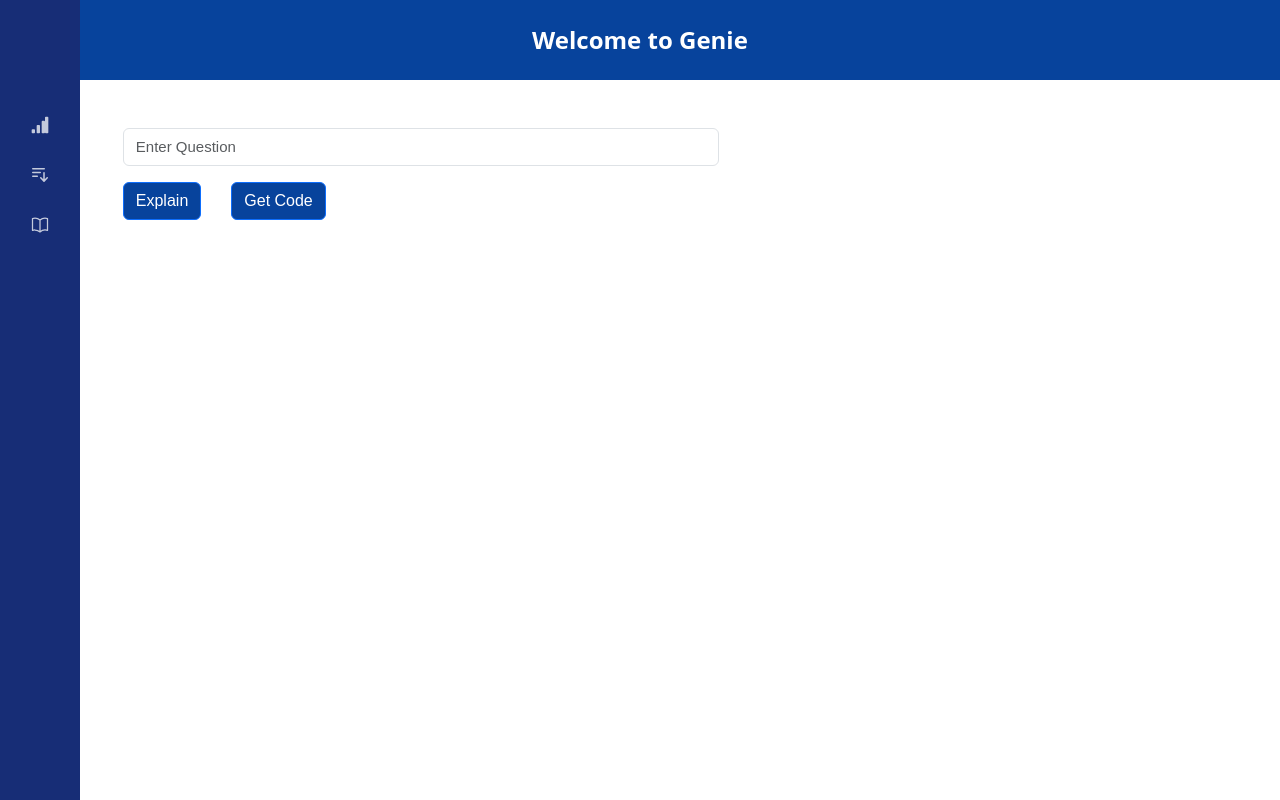
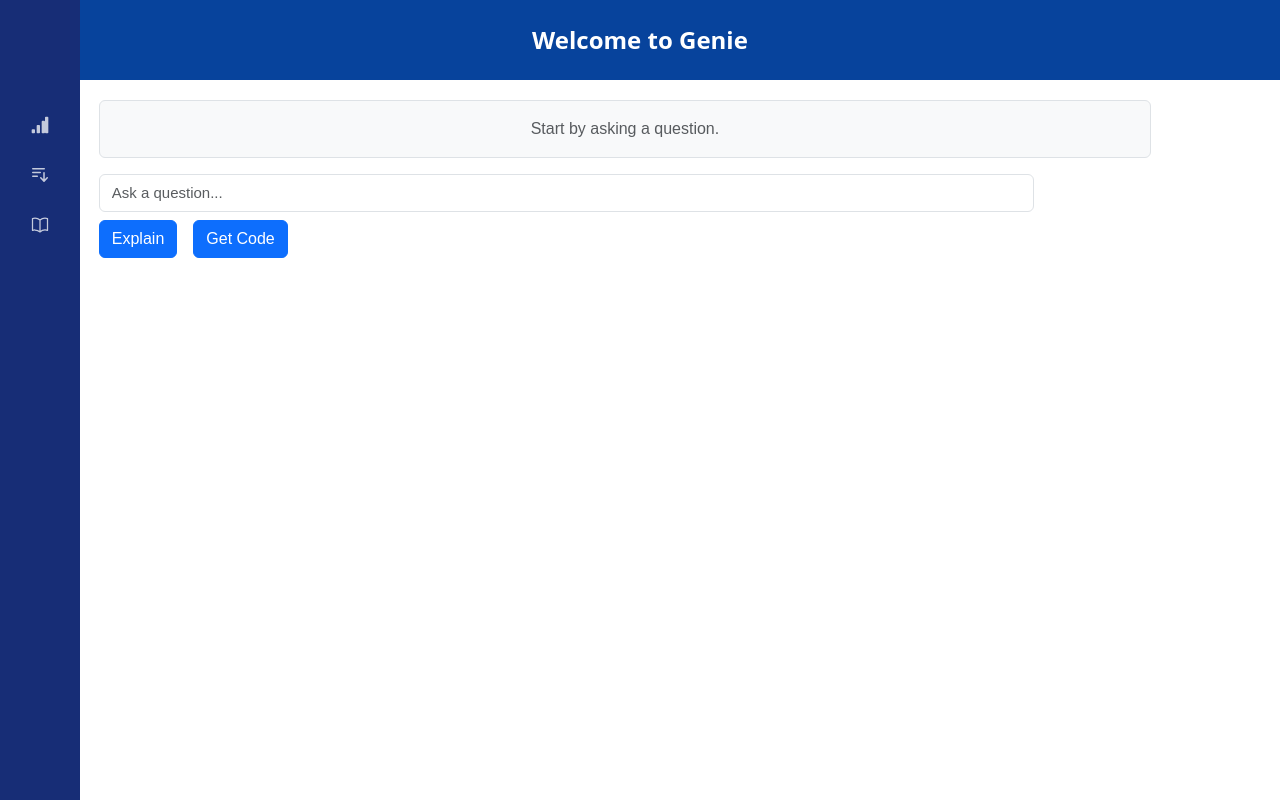
Before and after one commit to Bilvantis-NeoAI/Genie-frontend, a React (Create React App) app: page /retrivingData in a window 1280 px wide. Built offline with nearby package versions, Linux system fonts and the light colour scheme; sample sign-in values are in the browser's storage; what @react-pdf/renderer would draw is missing.

Commit message:
GIT Q&A changes

```diff
--- a/package.json
+++ b/package.json
@@ -33,6 +33,8 @@
     "redux": "^5.0.1",
     "redux-persist": "^6.0.0",
     "redux-thunk": "^3.1.0",
+    "rehype-highlight": "^7.0.1",
+    "remark-gfm": "^4.0.0",
     "sweetalert2": "^11.14.5",
     "web-vitals": "^2.1.4"
   },
--- a/src/App.css
+++ b/src/App.css
@@ -166,9 +166,9 @@ height: 5vh;
   background-color: #07439C !important;
   color: white !important;
 }
-/* .table{
-  width: 170%;
-} */
+.form-control{
+  width: 80% !important;
+}
 .heading-style{
   color: #07439C;
   font-size: 20px;
--- a/src/components/RetrieveData.js
+++ b/src/components/RetrieveData.js
@@ -1,4 +1,4 @@
-import React, { useState, useEffect } from "react";
+import React, { useState, useEffect, useCallback } from "react";
 import { Button, Container, Row, Form } from "react-bootstrap";
 import { HeaderComponent } from "./header";
 import { BootstrapSidebar } from "./sideNav";
@@ -8,217 +8,207 @@ import { retriveRepoData, getRepoCodeData } from "../actions/RetriveDataAction";
 import { useDispatch, useSelector } from "react-redux";
 import { Retrive_repo_data } from "../utils/constatnts";
 import ReactMarkdown from "react-markdown";
+import remarkGfm from "remark-gfm"; // For GitHub-flavored markdown
+import rehypeHighlight from "rehype-highlight"; // For syntax highlighting
+import "highlight.js/styles/github.css";
+
+// Custom hook for using session storage
+const useSessionStorage = (key, defaultValue) => {
+  const [state, setState] = useState(() => {
+    const saved = sessionStorage.getItem(key);
+    return saved ? JSON.parse(saved) : defaultValue;
+  });
+
+  useEffect(() => {
+    sessionStorage.setItem(key, JSON.stringify(state));
+  }, [key, state]);
+
+  return [state, setState];
+};
+
+// Download button component
+const DownloadButton = ({ onClick }) => (
+  <div className="d-flex justify-content-end" onClick={onClick}>
+    <img src={downloadIcon} alt="Download" className="downloadbutton" />
+  </div>
+);
+
+// Main component
 export default function RetrieveData() {
-  const [inputField, setInputField] = useState("");
+  const [inputField, setInputField] = useSessionStorage("inputField", "");
   const [error, setError] = useState("");
-  const [explainData, setExplainData] = useState([]);
-  const [codeData, setCodeData] = useState([]);
+  const [chatMessages, setChatMessages] = useSessionStorage("chatMessages", []); // Chat state
   const [loading, setLoading] = useState(false);
-  const [activeTab, setActiveTab] = useState("");
   const dispatch = useDispatch();
+
   const answerData = useSelector((state) => state.repoData);
   const getCodeResponse = useSelector((state) => state.getCode);
-  useEffect(() => {
-    const savedInput = sessionStorage.getItem("inputField");
-    const savedExplainData = sessionStorage.getItem("explainData");
-    const savedCodeData = sessionStorage.getItem("codeData");
 
-    if (savedInput) setInputField(savedInput);
-    if (savedExplainData) setExplainData(JSON.parse(savedExplainData));
-    if (savedCodeData) setCodeData(JSON.parse(savedCodeData));
-  }, []);
-  useEffect(() => {
-    sessionStorage.setItem("inputField", inputField);
-    sessionStorage.setItem("explainData", JSON.stringify(explainData));
-    sessionStorage.setItem("codeData", JSON.stringify(codeData));
-  }, [inputField, explainData, codeData]);
+  // Adding system messages on data retrieval
   useEffect(() => {
     if (answerData?.repoData?.action?.data) {
-      setExplainData([{ data: answerData.repoData.action.data }]);
-      setActiveTab("explain");
+      addChatMessage("system", answerData.repoData.action.data, "explain");
     }
   }, [answerData]);
+
   useEffect(() => {
     if (getCodeResponse?.getCode?.action?.code) {
-      setCodeData([{ data: getCodeResponse.getCode.action.code }]);
-      setActiveTab("code");
+      addChatMessage("system", getCodeResponse.getCode.action.code, "code");
     }
   }, [getCodeResponse]);
 
-  const onSubmitExplain = async (event) => {
-    event.preventDefault();
+  // Add message to the chat
+  const addChatMessage = useCallback(
+    (sender, message, actionType) => {
+      setChatMessages((prev) => {
+        if (
+          prev.length > 0 &&
+          prev[prev.length - 1].message === message &&
+          prev[prev.length - 1].type === actionType
+        ) {
+          return prev;
+        }
+        return [...prev, { sender, message, type: actionType }];
+      });
+    },
+    [setChatMessages]
+  );
+
+  // Handle input change
+  const handleInputChange = useCallback(
+    (e) => {
+      setInputField(e.target.value);
+      if (error) setError("");
+    },
+    [error]
+  );
+
+  // Submit the input
+  const handleSubmit = useCallback(
+    async (actionType) => {
       if (!inputField.trim()) {
         setError(Retrive_repo_data.THIS_FIELD_CANT_NOT_BE_EMPTY);
         return;
       }
+
       try {
         setError("");
         setLoading(true);
-      setExplainData([]);
+        addChatMessage("user", inputField, actionType);
+
+        if (actionType === "explain") {
           await dispatch(retriveRepoData({ question: inputField }));
-    } catch (error) {
-      setError(Retrive_repo_data.FAILED_TO_RETRIVE_DATA);
+        } else if (actionType === "code") {
+          await dispatch(getRepoCodeData({ question: inputField }));
+        }
+      } catch {
+        addChatMessage(
+          "system",
+          Retrive_repo_data.FAILED_TO_RETRIVE_DATA,
+          actionType
+        );
       } finally {
         setLoading(false);
+        setInputField(""); // Reset input
       }
-  };
+    },
+    [inputField, dispatch, addChatMessage]
+  );
 
-  const onSubmitGetCode = async (event) => {
-    event.preventDefault();
-    if (!inputField.trim()) {
-      setError(Retrive_repo_data.THIS_FIELD_CANT_NOT_BE_EMPTY);
-      return;
-    }
-    try {
-      setError("");
-      setLoading(true);
-      setCodeData([]);
-      await dispatch(getRepoCodeData({ question: inputField }));
-    } catch (error) {
-      setError(Retrive_repo_data.FAILED_TO_FETCH_CODE);
-    } finally {
-      setLoading(false);
-    }
-  };
-
-  const handleInputChange = (event) => {
-    setInputField(event.target.value);
-    if (error) setError("");
-  };
-
-  const handleDownload = (item) => {
-    const content = Object.entries(item)
-      .map(([key, value]) => `${key}: ${value}`)
-      .join("\n");
-    const blob = new Blob([content], { type: "text/plain" });
+  // Handle download functionality
+  const handleDownload = useCallback((data) => {
+    const blob = new Blob([JSON.stringify(data, null, 2)], {
+      type: "application/json",
+    });
     const url = URL.createObjectURL(blob);
     const link = document.createElement("a");
     link.href = url;
-    link.download = `data.txt`;
+    link.download = "response.txt";
     link.click();
     URL.revokeObjectURL(url);
-  };
-  const renderTableData = (data) => (
-    <table className="table table-bordered">
-      <tbody>
-        {data.length > 0 ? (
-          data.map((item, index) => (
-            <tr key={index}>
-              <td>
+  }, []);
+
+  return (
+<Container fluid className="w-100">
+        <Row style={{ height: "10vh" }}>
+          <HeaderComponent />
+        </Row>
+      <div className="flex-grow-1 w-100v" style={{ marginTop: "20px", marginLeft:'5%' }}>
+        <BootstrapSidebar />
+        <div className="flex-grow-1 ms-4">
           <div
-                  className="d-flex justify-content-end"
-                  onClick={() => handleDownload(item)}
-                >
-                  <img
-                    src={downloadIcon}
-                    alt="Download"
-                    className="downloadbutton"
-                  />
-                </div>
-                {Array.isArray(item.data) ? (
-                  item.data.map((codeSnippet, snippetIndex) => (
-                    <div key={snippetIndex} style={{ marginBottom: "20px" }}>
-                      <ReactMarkdown>
-                        {`\n\`\`\`javascript\n${codeSnippet}\n\`\`\``}
-                      </ReactMarkdown>
-                    </div>
-                  ))
-                ) : typeof item.data === "object" && item.data !== null ? (
-                  Object.entries(item.data).map(([key, value]) => (
-                    <div key={key} style={{ marginBottom: "10px" }}>
-                      <strong>{key}:</strong>
-                      {Array.isArray(value) ? (
-                        value.map((innerItem, innerIndex) => (
-                          <div
-                            key={innerIndex}
+            className="border rounded p-3"
             style={{
-                              marginLeft: "20px",
-                              marginBottom: "10px",
+              maxHeight: "70vh",
+              maxWidth:'90%',
+              overflowX:'auto',
+              overflowY: "auto",
+              background: "#f8f9fa",
+              borderRadius: "8px",
             }}
           >
-                            {Object.entries(innerItem).map(([innerKey, innerValue]) => (
-                              <div key={innerKey}>
-                                <strong>{innerKey}:</strong>
-                                <ReactMarkdown>
-                                  {typeof innerValue === "string"
-                                    ? innerValue
-                                    : JSON.stringify(innerValue, null, 2)}
+            {chatMessages.length === 0 && (
+              <div className="text-center text-muted">
+                Start by asking a question.
+              </div>
+            )}
+
+            {chatMessages.map((chat, index) => (
+              <div
+                key={index}
+                className={`mb-3 ${chat.sender === "user" ? "text-end" : "text-start"}`}
+                style={{ overflowX: "auto" }}
+              >
+                <div
+                  className={`d-inline-block p-2 ${chat.sender === "user"
+                    ? "bg-primary text-white"
+                    : "bg-light"
+                    } rounded`}
+                >
+                  {typeof chat.message === "object" ? (
+                    <>
+                      <DownloadButton onClick={() => handleDownload(chat.message)} />
+                      <ReactMarkdown remarkPlugins={[remarkGfm, rehypeHighlight]}>
+                        {JSON.stringify(chat.message, null, 2)}
                       </ReactMarkdown>
+                    </>
+                  ) : (
+                    <ReactMarkdown remarkPlugins={[remarkGfm, rehypeHighlight]}>
+                      {chat.message}
+                    </ReactMarkdown>
+                  )}
+                </div>
               </div>
             ))}
           </div>
-                        ))
-                      ) : (
-                        <ReactMarkdown>
-                          {typeof value === "string"
-                            ? value
-                            : JSON.stringify(value, null, 2)}
-                        </ReactMarkdown>
-                      )}
-                    </div>
-                  ))
-                ) : (
-                  <ReactMarkdown>
-                    {`\n\`\`\`javascript\n${item.data}\n\`\`\``}
-                  </ReactMarkdown>
-                )}
-              </td>
-            </tr>
-          ))
-        ) : (
-          <tr>
-            <td>{Retrive_repo_data.NO_DATA_AVAILABLE}</td>
-          </tr>
-        )}
-      </tbody>
-    </table>
-  );
-  return (
-    <div>
-      <Container className="w-90" fluid style={{ height: "100vh" }}>
-        <Row style={{ height: "10vh" }}>
-          <HeaderComponent />
-        </Row>
-        <div className="w-80 mt-5" style={{ marginLeft: "5%" }}>
-          <BootstrapSidebar />
-          <div className="form-group w-50 mt-5 ms-5">
-            <Form>
+          <div className="mt-3">
             <Form.Control
               type="text"
-                placeholder="Enter Question"
+              placeholder="Ask a question..."
               value={inputField}
               onChange={handleInputChange}
               isInvalid={!!error}
+              className="form-control"
             />
-              <Form.Control.Feedback type="invalid">{error}</Form.Control.Feedback>
+            <Form.Control.Feedback type="invalid">
+              {error}
+            </Form.Control.Feedback>
+
+            <div className="d-flex mt-2">
               <Button
-                className="mt-3 buttons-colour"
+                onClick={() => handleSubmit("explain")}
+                className="me-3"
                 disabled={loading}
-                onClick={onSubmitExplain}
               >
-                {homePageTextSamples.EXPLAIN}
+                {loading ? "Loading..." : homePageTextSamples.EXPLAIN}
               </Button>
-              <Button
-                className="mt-3 buttons-colour"
-                disabled={loading}
-                style={{ marginLeft: "30px" }}
-                onClick={onSubmitGetCode}
-              >
-                {homePageTextSamples.GET_CODE}
+              <Button onClick={() => handleSubmit("code")} disabled={loading}>
+                {loading ? "Loading..." : homePageTextSamples.GET_CODE}
               </Button>
-            </Form>
             </div>
-          {loading && (
-            <div className="loader">
-              <span>Loading...</span>
           </div>
-          )}
-          <div className="form-group w-90 mt-5 ms-5" style ={{overflowX: "auto", width: "70%"}}>
-            {activeTab === "explain" && renderTableData(explainData)}
-            {activeTab === "code" && renderTableData(codeData)}
         </div>
       </div>
     </Container>
-    </div>
   );
 }
--- a/src/reducers/getCodeReducer.js
+++ b/src/reducers/getCodeReducer.js
@@ -11,6 +11,7 @@ const getCodeReducer = (state = initialState, action) => {
         ...state,
         loading: true,
         successMessage: null,
+        getCode: null,
         error: null,
       };
     case FETCH_CODE_SUCCESS:
```
Also changed, not shown: 1 other file (tests, documents, lock files or other folders). Lines whose indentation alone changed are shown as unchanged.
